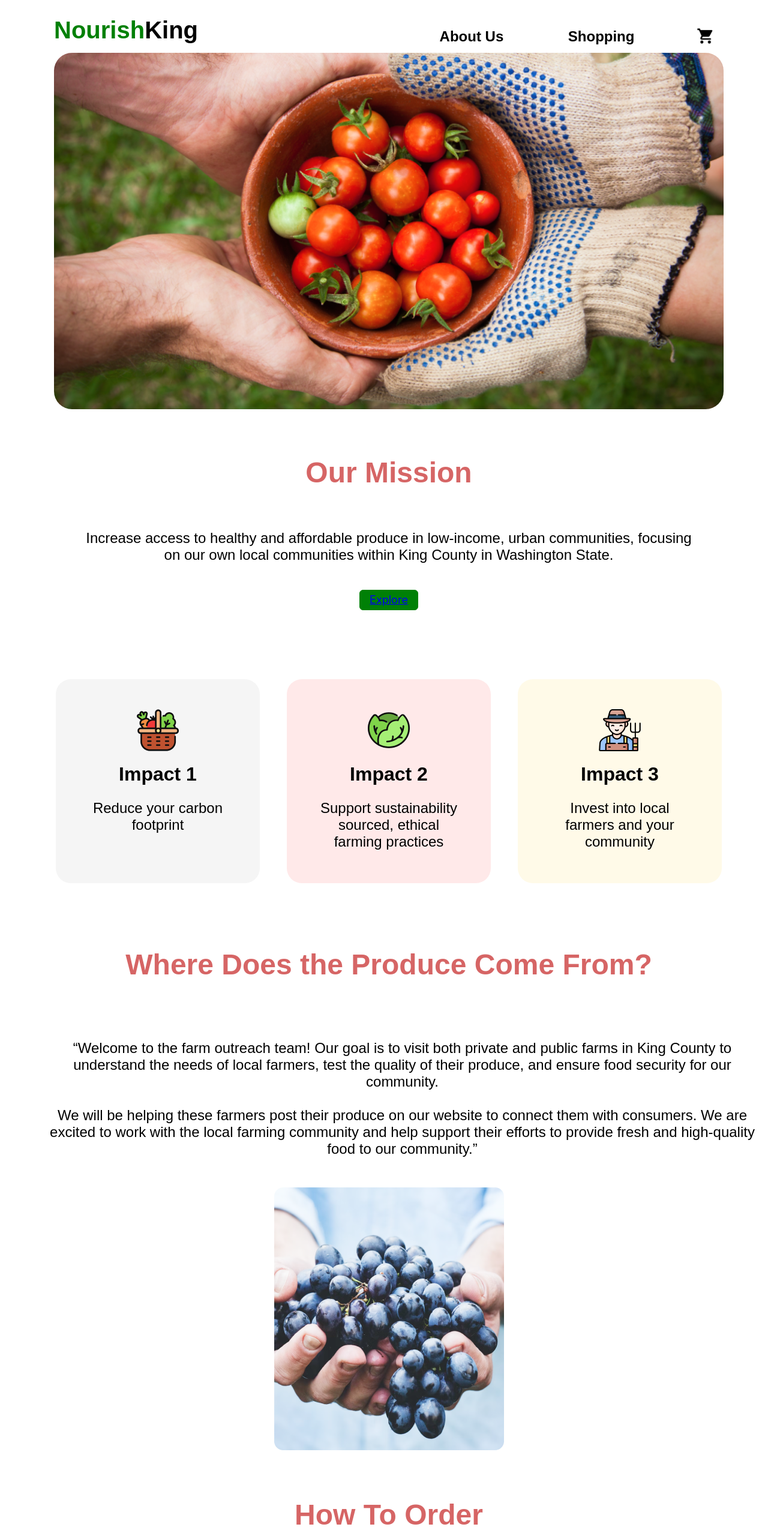
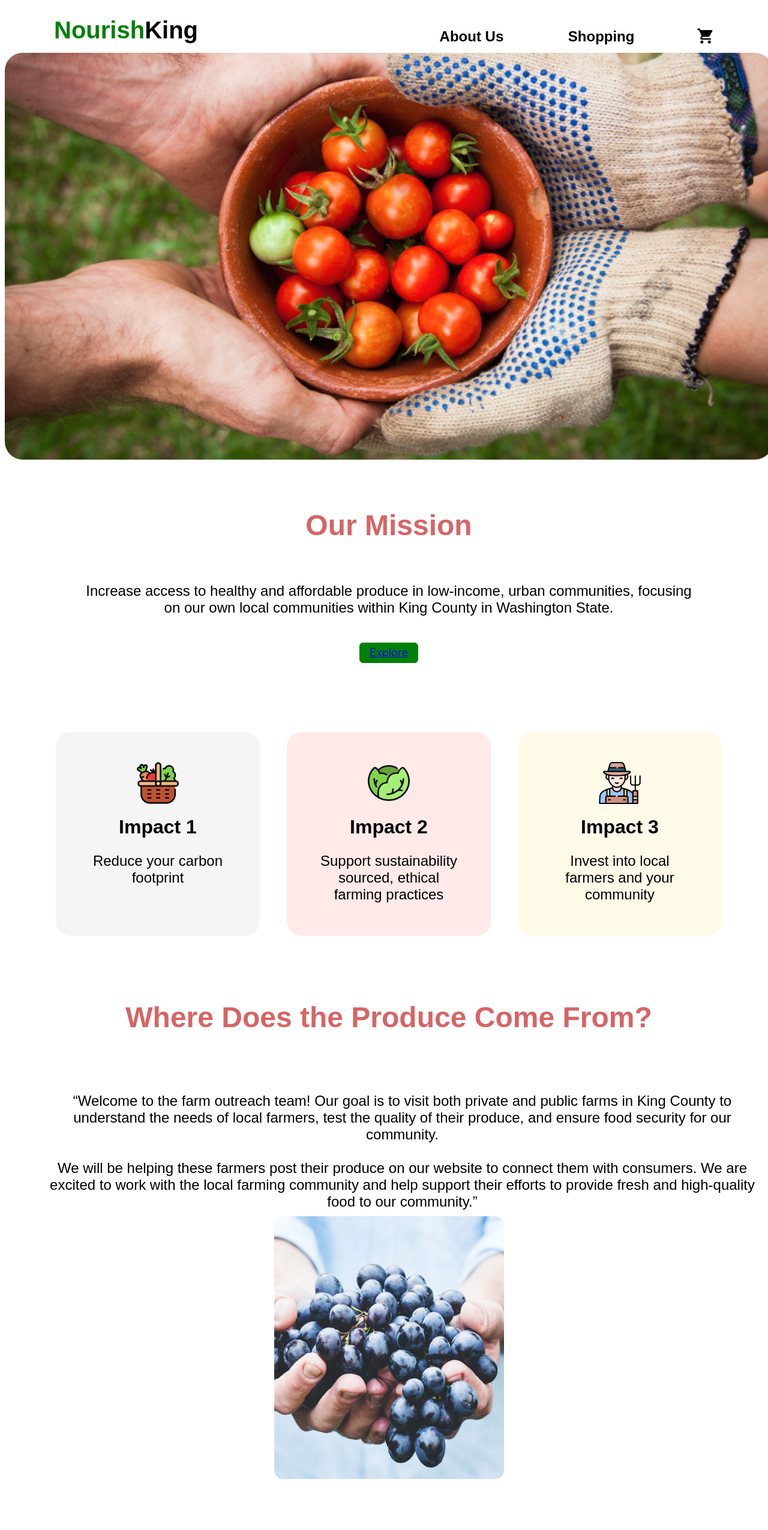
Before and after one commit to UW-INFO442-WI23/academic_weapon, a React (Create React App) app: page /About in a window 1280 px wide. Shown: the top 2550 px of the page at 60% size. Built offline with nearby package versions, Linux system fonts and the light colour scheme.

Commit message:
create responsive images

```diff
--- a/src/components/About/about.js
+++ b/src/components/About/about.js
@@ -12,7 +12,7 @@ function About() {
     return (
         <div className='aboutbody'>
             <Navbar newList={newList}></Navbar>
-            <div className='coverImage'></div>
+            <img src='about.png' alt='Tomatos in a bowl'className='coverImage' width='1280px' height='594px'></img>
 
             <div className='mission'>
                 <p className='titleText'>Our Mission</p>
@@ -47,7 +47,7 @@ function About() {
                         Our goal is to visit both private and public farms in King County to understand the needs of local farmers, test the quality of their produce, and ensure food security for our community.
                         <br></br><br></br>We will be helping these farmers post their produce on our website to connect them with consumers. We are excited to work with the local farming community and help support their efforts to provide fresh and high-quality food to our community.”
                     </div>
-                    <div className='sourceImg'></div>
+                    <img src='source.png' alt='Purple grapes in hands' className='sourceCenter' width='383px' height='438px'></img>
                 </div>
             </div>
 
--- a/src/index.css
+++ b/src/index.css
@@ -70,15 +70,11 @@
 }
 
 .coverImage {
-    margin: auto;
-    background-image: url('../public/about.png');
-    background-attachment: fixed;
-    background-size: cover;
-    -moz-background-size: cover;
+    max-width: 100%;
+    position: center;
+    height: auto;
     border-radius: 30px;
     margin-top: 10px;
-    width: 1116px;
-    height: 594px;
 }
 
 .missionDes {
@@ -158,14 +154,14 @@
     padding-top: 50px;
 }
 
-.sourceImg {
-    flex-grow: 1;
-    background-image: url('../public/source.png');
-    width: 383px;
-    height: 438px;
-    background-repeat: no-repeat;
-    background-position: center;
-    margin: 50px auto;
+.sourceCenter {
+    display: block;
+    padding-top: 10px;
+    margin-left: auto;
+    margin-right: auto;
+    max-width: 100%;
+    height: auto;
+
 }
 
 .howToOrder {
```
